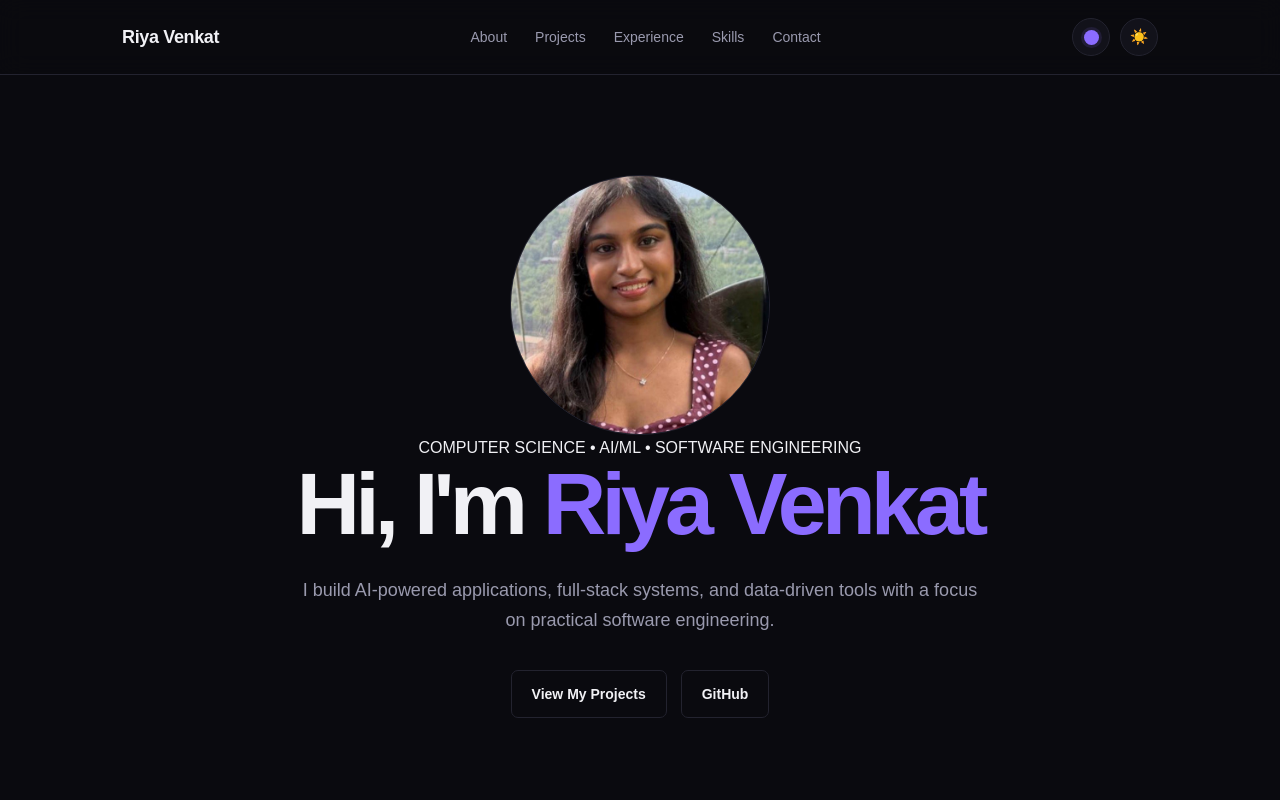
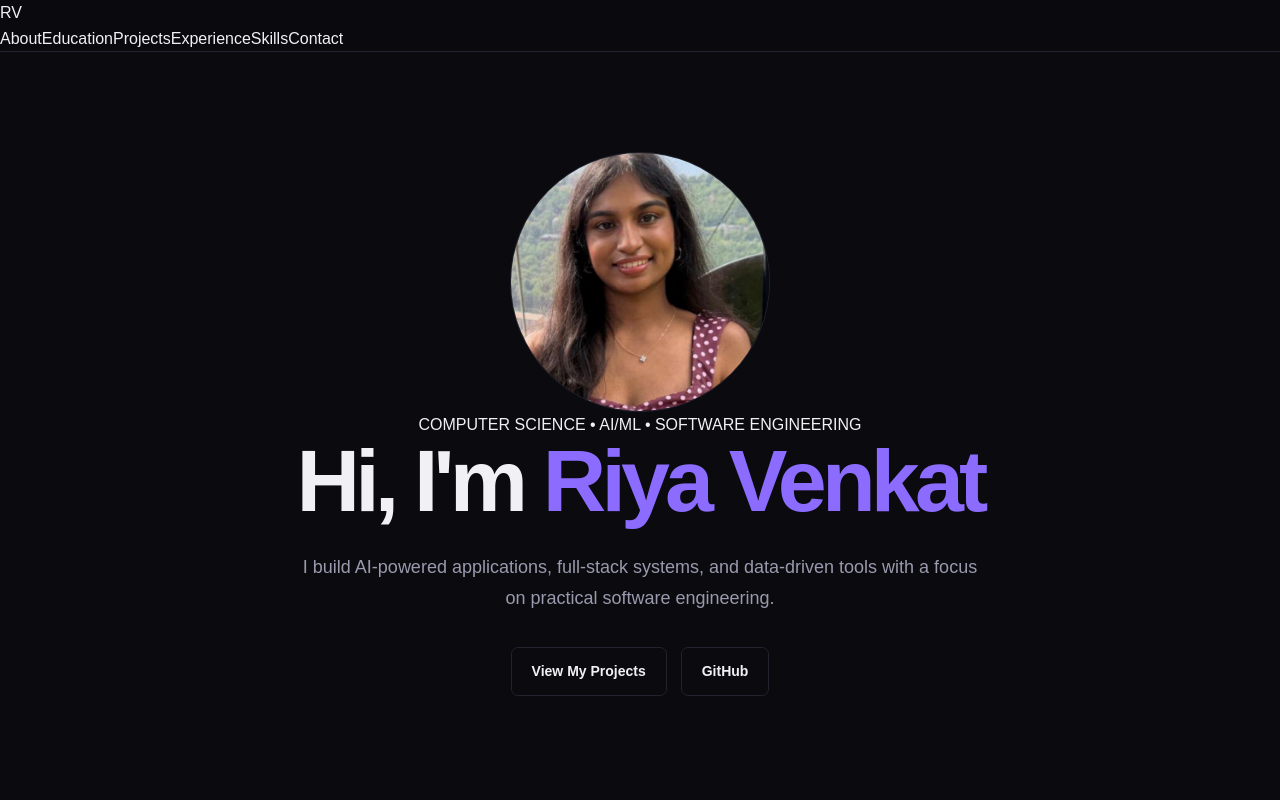
Before and after one commit to riyav-star/portfolio, a Next.js app in the folder portfolio/: page / in a window 1280 px wide. Shown: the top 800 px of the page. Built offline with nearby package versions, Linux system fonts and the light colour scheme.

Commit message:
Update Navbar.tsx

```diff
--- a/portfolio/src/app/components/Navbar.tsx
+++ b/portfolio/src/app/components/Navbar.tsx
@@ -4,189 +4,54 @@
 
 export default function Navbar() {
   const [menuOpen, setMenuOpen] = useState(false);
-  const [theme, setTheme] = useState("dark");
-  const [accent, setAccent] = useState("purple");
-  const [colorOpen, setColorOpen] = useState(false);
 
-  const links = [
-    { name: "About", href: "#about" },
-    { name: "Projects", href: "#projects" },
-    { name: "Experience", href: "#experience" },
-    { name: "Skills", href: "#skills" },
-    { name: "Contact", href: "#contact" },
-  ];
-
-  const colors = [
-    { name: "purple", label: "Purple" },
-    { name: "blue", label: "Blue" },
-    { name: "green", label: "Green" },
-    { name: "pink", label: "Pink" },
-    { name: "orange", label: "Orange" },
-  ];
-
-  /* =========================
-     Load saved preferences
-  ========================= */
-
-  useEffect(() => {
-    const savedTheme = localStorage.getItem("theme") || "dark";
-    const savedAccent = localStorage.getItem("accent") || "purple";
-
-    setTheme(savedTheme);
-    setAccent(savedAccent);
-
-    document.documentElement.setAttribute("data-theme", savedTheme);
-    document.documentElement.setAttribute("data-accent", savedAccent);
-  }, []);
-
-  /* =========================
-     Toggle Dark / Light
-  ========================= */
-
-  const toggleTheme = () => {
-    const newTheme = theme === "dark" ? "light" : "dark";
-
-    setTheme(newTheme);
-
-    document.documentElement.setAttribute(
-      "data-theme",
-      newTheme
-    );
-
-    localStorage.setItem("theme", newTheme);
-  };
-
-  /* =========================
-     Change Accent Color
-  ========================= */
-
-  const changeAccent = (newAccent: string) => {
-  setAccent(newAccent);
-
-  document.documentElement.setAttribute(
-    "data-accent",
-    newAccent
-  );
-
-  localStorage.setItem("accent", newAccent);
-
-  setColorOpen(false);
-};
-
-  /* =========================
-     Close mobile menu
-  ========================= */
-
-  const handleLinkClick = () => {
+  const closeMenu = () => {
     setMenuOpen(false);
   };
 
   return (
-    <nav className="navbar">
-      <div className="nav-container">
-
-        {/* Logo */}
-        <a
-          href="#"
-          className="nav-logo"
-          onClick={() => setMenuOpen(false)}
-        >
-          Riya Venkat
+    <header className="navbar">
+      <div className="navbar-container">
+        <a href="#home" className="navbar-logo" onClick={closeMenu}>
+          RV
         </a>
 
-        {/* Desktop Controls */}
-        <div className="nav-controls">
+        <nav className={`navbar-links ${menuOpen ? "open" : ""}`}>
+          <a href="#about" onClick={closeMenu}>
+            About
+          </a>
 
-          {/* Color Picker */}
-          <div className="color-picker-wrapper">
+          <a href="#education" onClick={closeMenu}>
+            Education
+          </a>
 
-            <button
-              className="color-picker-button"
-              onClick={() => setColorOpen(!colorOpen)}
-              aria-label="Choose accent color"
-              aria-expanded={colorOpen}
-            >
-              <span className="color-picker-dot"></span>
-            </button>
+          <a href="#projects" onClick={closeMenu}>
+            Projects
+          </a>
 
-            {colorOpen && (
-              <div className="color-picker-menu">
+          <a href="#experience" onClick={closeMenu}>
+            Experience
+          </a>
 
-                <div className="color-picker-title">
-                  Accent Color
-                </div>
+          <a href="#skills" onClick={closeMenu}>
+            Skills
+          </a>
 
-                <div className="color-options">
-                  {colors.map((color) => (
-                    <button
-                      key={color.name}
-                      className={`color-option color-${color.name} ${
-                        accent === color.name ? "active" : ""
-                      }`}
-                      onClick={() =>
-                        changeAccent(color.name)
-                      }
-                      aria-label={`${color.label} accent`}
-                      title={color.label}
-                    >
-                      {accent === color.name && (
-                        <span className="color-check">
-                          ✓
-                        </span>
-                      )}
-                    </button>
-                  ))}
-                </div>
+          <a href="#contact" onClick={closeMenu}>
+            Contact
+          </a>
+        </nav>
 
-              </div>
-            )}
-
-          </div>
-
-          {/* Theme Toggle */}
-          <button
-            className="theme-toggle"
-            onClick={toggleTheme}
-            aria-label="Toggle light and dark mode"
-            title={
-              theme === "dark"
-                ? "Switch to light mode"
-                : "Switch to dark mode"
-            }
-          >
-            {theme === "dark" ? "☀️" : "🌙"}
-          </button>
-
-          {/* Mobile Menu Button */}
-          <button
-            className="menu-button"
-            onClick={() => setMenuOpen(!menuOpen)}
-            aria-label="Toggle navigation"
-            aria-expanded={menuOpen}
-          >
-            {menuOpen ? "✕" : "☰"}
-          </button>
-
-        </div>
-
-        {/* Navigation Links */}
-        <div
-          className={`nav-links ${
-            menuOpen ? "open" : ""
-          }`}
+        <button
+          className="menu-button"
+          type="button"
+          aria-label="Toggle navigation menu"
+          aria-expanded={menuOpen}
+          onClick={() => setMenuOpen(!menuOpen)}
         >
-          {links.map((link) => (
-            <a
-              key={link.name}
-              href={link.href}
-              onClick={handleLinkClick}
-            >
-              {link.name}
-            </a>
-          ))}
-        </div>
-
+          {menuOpen ? "×" : "☰"}
+        </button>
       </div>
-    </nav>
+    </header>
   );
 }
```
